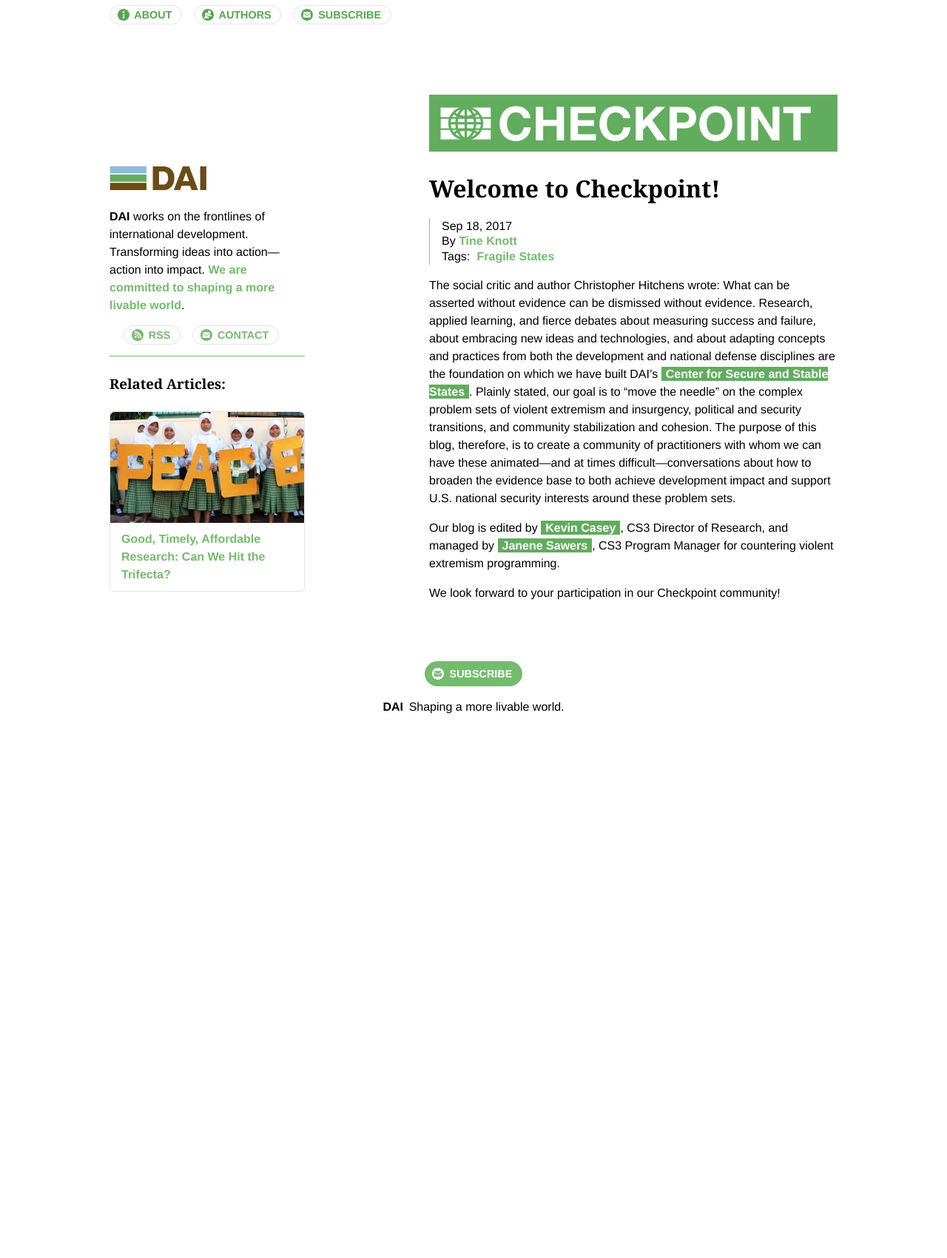
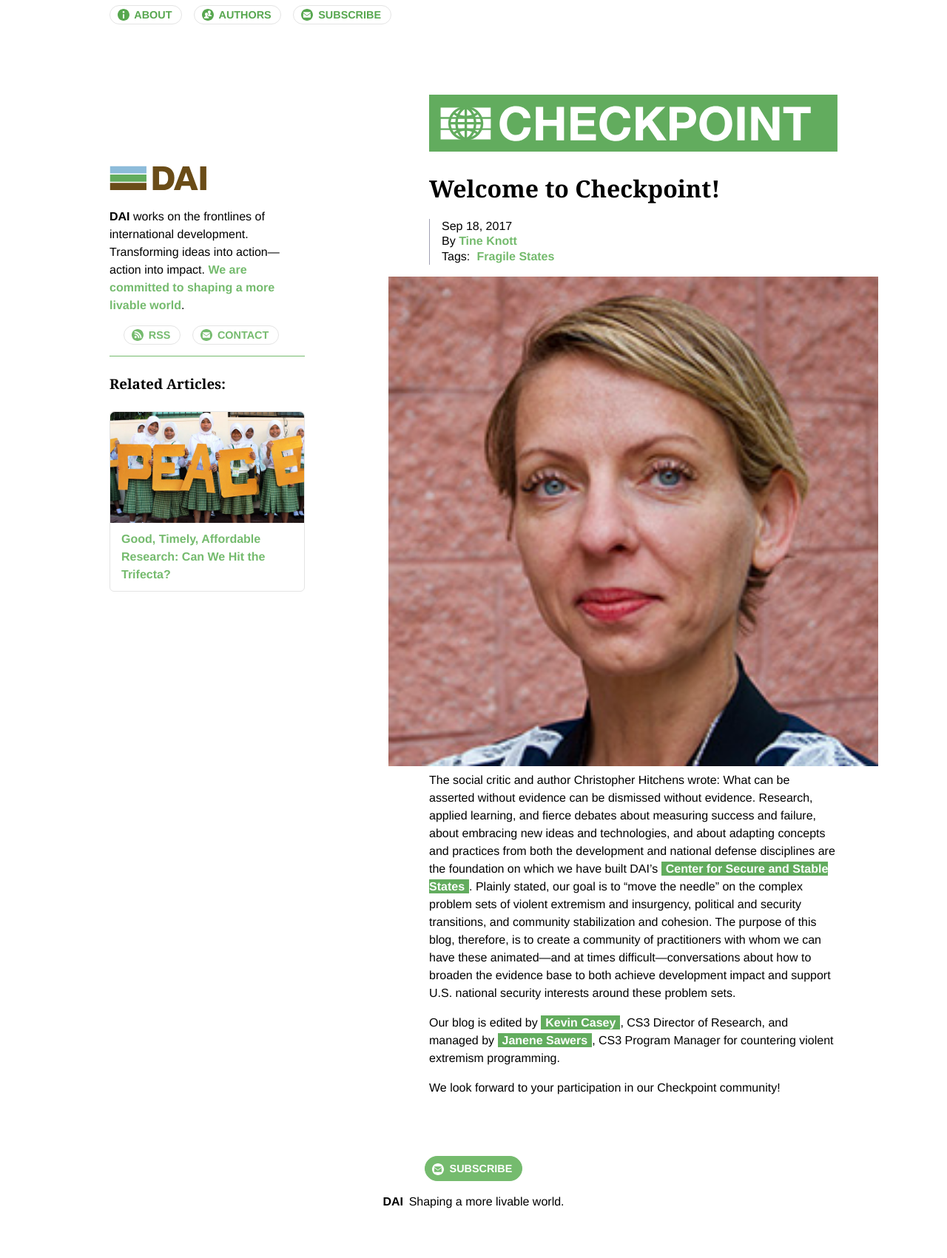
Before and after one commit to BryanSchuetz/CS-, a Jekyll site: the page built from _posts/2017-09-18-welcome-to-checkpoint.markdown, in a window 1280 px wide. Shown: the whole page at 74% size. Built offline with Jekyll 4.4.1, drawn with Linux system fonts in a browser that asks for light colours; before the commit the page ends 1032 px from its top, so only the background shows below that.

Commit message:
Updated Welcome To Checkpoint

```diff
--- a/_posts/2017-09-18-welcome-to-checkpoint.markdown
+++ b/_posts/2017-09-18-welcome-to-checkpoint.markdown
@@ -6,7 +6,7 @@ tags:
 Author: Tine Knott
 ---
 
-The social critic and author Christopher Hitchens wrote: What can be asserted without evidence can be dismissed without evidence. Research, applied learning, and fierce debates about measuring success and failure, about embracing new ideas and technologies, and about adapting concepts and practices from both the development and national defense disciplines are the foundation on which we have built DAI’s [Center for Secure and Stable States](https://www.dai.com/our-work/solutions/fragile-states). Plainly stated, our goal is to “move the needle” on the complex problem sets of violent extremism and insurgency, political and security transitions, and community stabilization and cohesion. The purpose of this blog, therefore, is to create a community of practitioners with whom we can have these animated—and at times difficult—conversations about how to broaden the evidence base to both achieve development impact and support U.S. national security interests around these problem sets.
+![TineKnott New-1afa47.jpg](/uploads/TineKnott%20New-1afa47.jpg)The social critic and author Christopher Hitchens wrote: What can be asserted without evidence can be dismissed without evidence. Research, applied learning, and fierce debates about measuring success and failure, about embracing new ideas and technologies, and about adapting concepts and practices from both the development and national defense disciplines are the foundation on which we have built DAI’s [Center for Secure and Stable States](https://www.dai.com/our-work/solutions/fragile-states). Plainly stated, our goal is to “move the needle” on the complex problem sets of violent extremism and insurgency, political and security transitions, and community stabilization and cohesion. The purpose of this blog, therefore, is to create a community of practitioners with whom we can have these animated—and at times difficult—conversations about how to broaden the evidence base to both achieve development impact and support U.S. national security interests around these problem sets.
 
 Our blog is edited by [Kevin Casey](dai-global-checkpoint.com/authors/kevin-casey/), CS3 Director of Research, and managed by [Janene Sawers](dai-global-checkpoint.com/authors/janene-sawers/), CS3 Program Manager for countering violent extremism programming.
 
```
